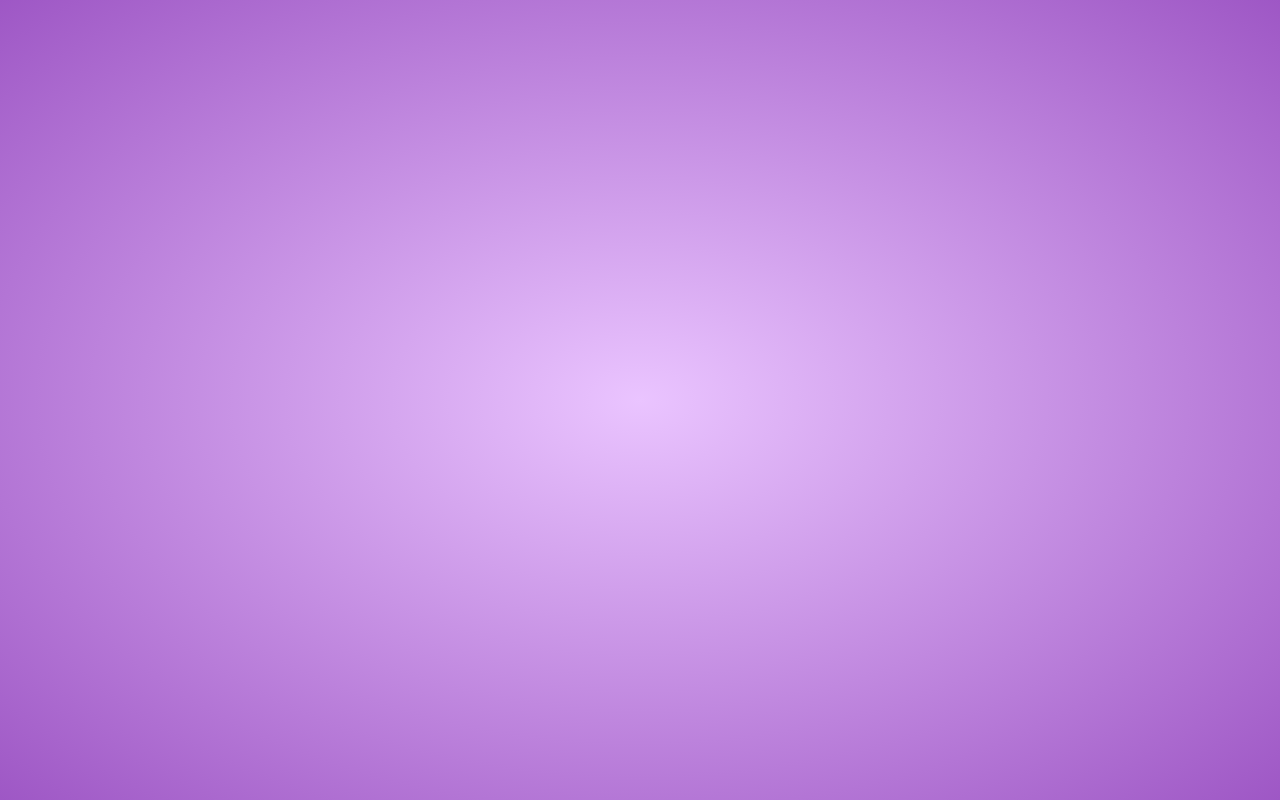
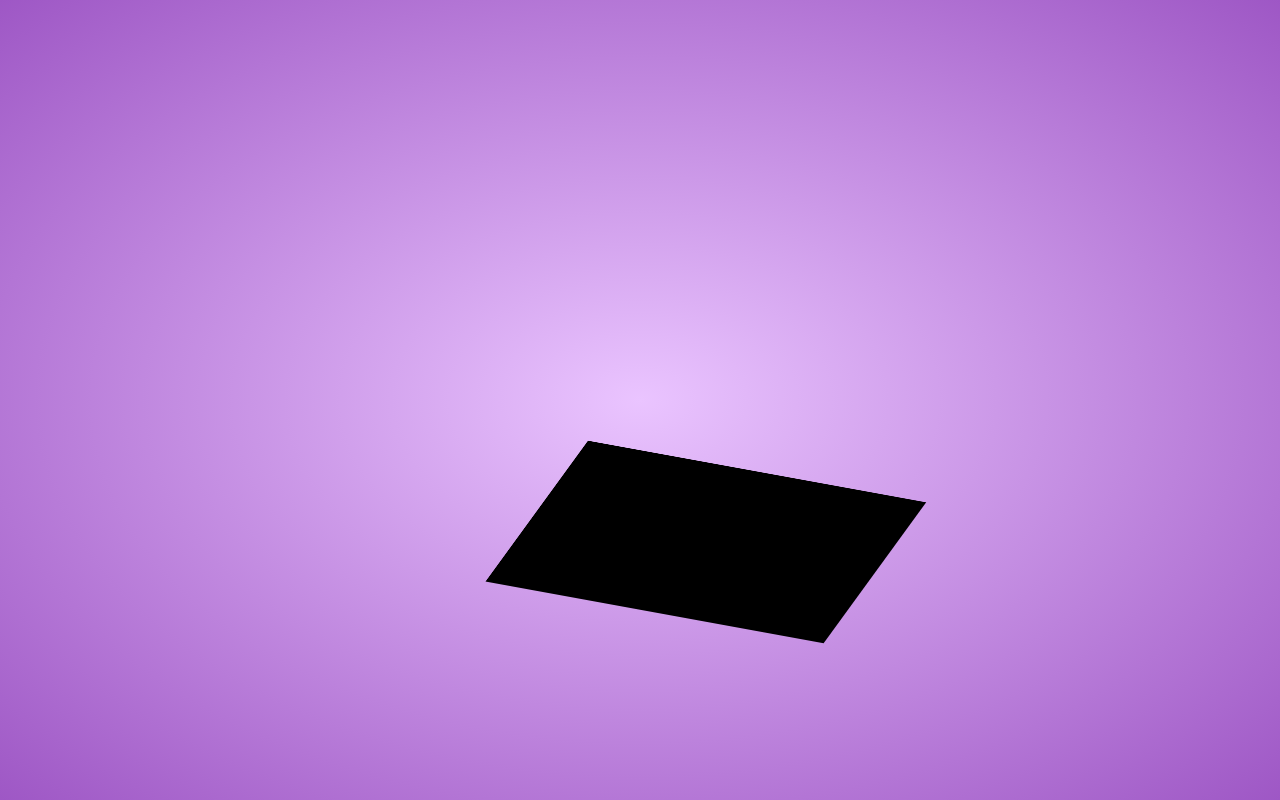
Before and after one commit to CJR85/3d-animated-stairs, a plain HTML site: page index.html in a window 1280 px wide. Drawn offline with Linux system fonts and the light colour scheme.

Commit message:
Style stairs and base classes

```diff
--- a/style.css
+++ b/style.css
@@ -10,4 +10,23 @@ body {
   align-items: center;
   min-height: 100vh;
   background: radial-gradient(#eac4ff, #9e57c5);
+  overflow: hidden;
 }
+
+.stairs {
+  position: relative;
+  width: 500px;
+  height: 300px;
+  transform-style: preserve-3d;
+  transform: rotateX(-30deg) rotateY(160deg);
+}
+
+.stairs .base {
+  position: absolute;
+  top: 0;
+  left: 0;
+  width: 360px;
+  height: 300px;
+  background: #000;
+  transform: rotateX(90deg) translateZ(-150px);
+}
```
